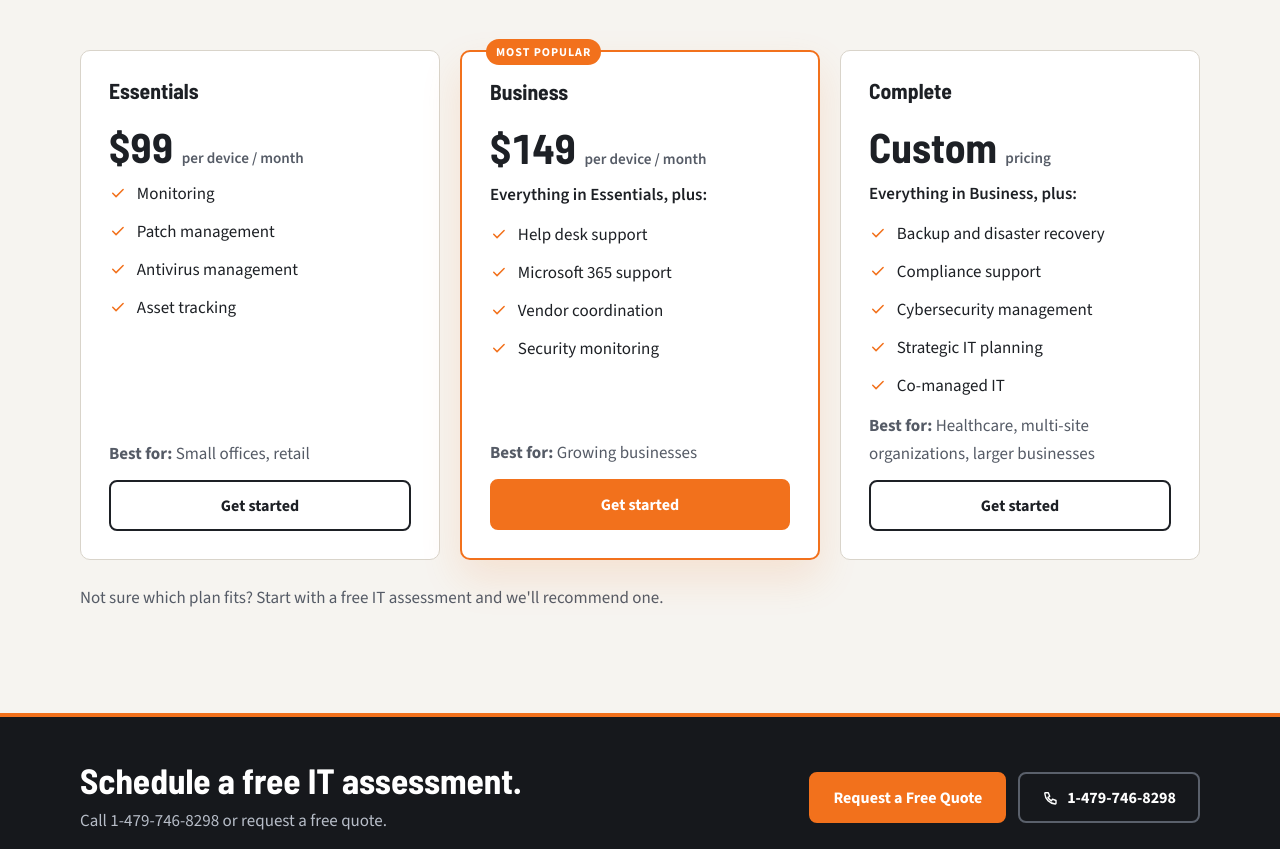
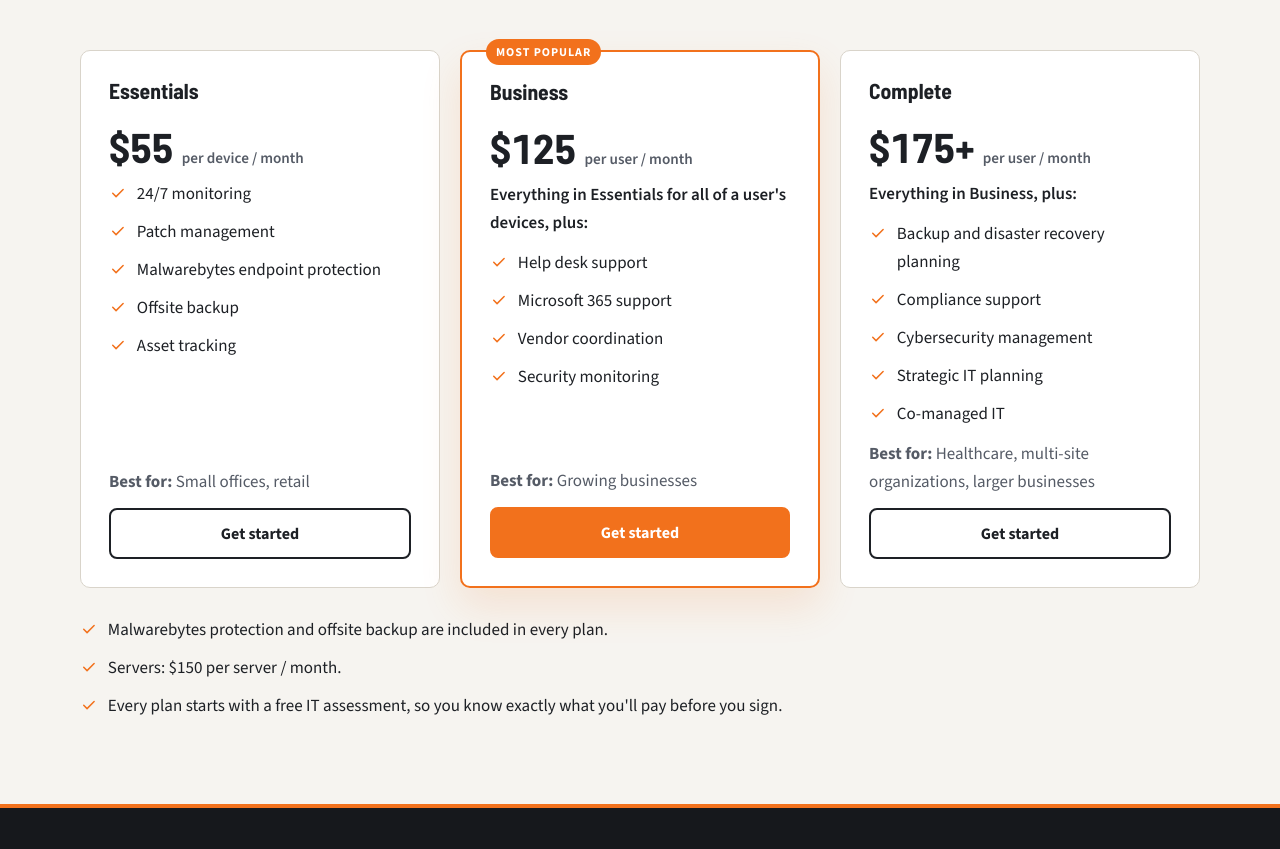
Before and after one commit to phousto/stealthsecurityar-site., a plain HTML site: page managed-it-pricing/index.html in a window 1280 px wide. Shown: the part 520-1369 px from the top of the page. Drawn offline with nearby package versions, Linux system fonts and the light colour scheme.

Commit message:
Production build: pricing and ByteSpeed partners
Co-Authored-By: Claude Opus 5.5 <noreply@anthropic.com>
Claude-Session: https://claude.ai/code/session_01JsxXtH5iZSTGYt2UnzVAUo

```diff
--- a/assets/site.css
+++ b/assets/site.css
@@ -156,3 +156,4 @@ h1,h2,h3,.h2,.h3{font-family:var(--display);line-height:1.1;text-wrap:balance;ma
 .prod p{margin:0 0 .4em}
 .feat-sec{background:var(--white);border-block:1px solid var(--line)}
 .lead-d{font-size:1.15rem;color:var(--muted);max-width:52ch;margin:0 0 22px}
+.pnotes{list-style:none;padding:0;margin:28px 0 0;display:grid;gap:10px}.pnotes li{display:flex;gap:10px}.pnotes .ico{color:var(--accent);margin-top:.25em}
--- a/managed-it-pricing/index.html
+++ b/managed-it-pricing/index.html
@@ -1,7 +1,7 @@
 <!doctype html>
 <html lang="en"><head><meta charset="utf-8"><meta name="viewport" content="width=device-width, initial-scale=1">
-<title>Managed IT Pricing | Stealth Security Arkansas</title><meta name="description" content="Managed IT for Arkansas businesses from $99 per device per month: monitoring, patching, antivirus, help desk, Microsoft 365 and security monitoring."><link rel="canonical" href="https://stealthsecurityar.com/managed-it-pricing">
-<meta property="og:type" content="website"><meta property="og:title" content="Managed IT Pricing | Stealth Security Arkansas"><meta property="og:description" content="Managed IT for Arkansas businesses from $99 per device per month: monitoring, patching, antivirus, help desk, Microsoft 365 and security monitoring."><meta property="og:url" content="https://stealthsecurityar.com/managed-it-pricing"><meta property="og:site_name" content="Stealth Security">
+<title>Managed IT Pricing | Stealth Security Arkansas</title><meta name="description" content="Managed IT for Arkansas businesses from $55 per device per month, with Malwarebytes and offsite backup included. Help desk plans from $125 per user."><link rel="canonical" href="https://stealthsecurityar.com/managed-it-pricing">
+<meta property="og:type" content="website"><meta property="og:title" content="Managed IT Pricing | Stealth Security Arkansas"><meta property="og:description" content="Managed IT for Arkansas businesses from $55 per device per month, with Malwarebytes and offsite backup included. Help desk plans from $125 per user."><meta property="og:url" content="https://stealthsecurityar.com/managed-it-pricing"><meta property="og:site_name" content="Stealth Security">
 <meta name="theme-color" content="#16181c"><link rel="icon" href="/assets/favicon-48.png" type="image/png"><link rel="apple-touch-icon" href="/assets/apple-touch-icon.png"><meta property="og:image" content="https://stealthsecurityar.com/assets/logo-dark.png">
 <link rel="preconnect" href="https://fonts.googleapis.com"><link rel="preconnect" href="https://fonts.gstatic.com" crossorigin>
 <link rel="stylesheet" href="https://fonts.googleapis.com/css2?family=Barlow+Semi+Condensed:wght@600;700&family=Jost:wght@500;700&family=Source+Sans+3:wght@400;600;700&display=swap">
@@ -20,15 +20,15 @@
 <li><a href="/about">About</a></li>
 <li><a class="btn btn-sm" href="/contact">Get a Quote</a></li>
 </ul></nav></div></header><main id="main"><section class="hero"><div class="wrap"><nav class="crumbs" aria-label="Breadcrumb"><ol><li><a href="/">Home</a></li><li aria-current="page">IT Pricing</li></ol></nav><p class="eyebrow">Managed IT</p><h1>Managed IT pricing</h1><p class="lead">Predictable monthly support, priced per device.</p></div></section><section class="sec"><div class="wrap"><div class="tiers"><div class="tier">
-<h2 class="h3">Essentials</h2><p class="price">$99 <span>per device / month</span></p>
-<ul class="ticks"><li><svg class="ico" viewBox="0 0 24 24" aria-hidden="true"><path d="M5 12.5l4.5 4.5L19 7.5"/></svg>Monitoring</li><li><svg class="ico" viewBox="0 0 24 24" aria-hidden="true"><path d="M5 12.5l4.5 4.5L19 7.5"/></svg>Patch management</li><li><svg class="ico" viewBox="0 0 24 24" aria-hidden="true"><path d="M5 12.5l4.5 4.5L19 7.5"/></svg>Antivirus management</li><li><svg class="ico" viewBox="0 0 24 24" aria-hidden="true"><path d="M5 12.5l4.5 4.5L19 7.5"/></svg>Asset tracking</li></ul>
+<h2 class="h3">Essentials</h2><p class="price">$55 <span>per device / month</span></p>
+<ul class="ticks"><li><svg class="ico" viewBox="0 0 24 24" aria-hidden="true"><path d="M5 12.5l4.5 4.5L19 7.5"/></svg>24/7 monitoring</li><li><svg class="ico" viewBox="0 0 24 24" aria-hidden="true"><path d="M5 12.5l4.5 4.5L19 7.5"/></svg>Patch management</li><li><svg class="ico" viewBox="0 0 24 24" aria-hidden="true"><path d="M5 12.5l4.5 4.5L19 7.5"/></svg>Malwarebytes endpoint protection</li><li><svg class="ico" viewBox="0 0 24 24" aria-hidden="true"><path d="M5 12.5l4.5 4.5L19 7.5"/></svg>Offsite backup</li><li><svg class="ico" viewBox="0 0 24 24" aria-hidden="true"><path d="M5 12.5l4.5 4.5L19 7.5"/></svg>Asset tracking</li></ul>
 <p class="best"><b>Best for:</b> Small offices, retail</p><a class="btn btn-ghost-dark" href="/contact">Get started</a></div><div class="tier feat"><p class="flag">Most popular</p>
-<h2 class="h3">Business</h2><p class="price">$149 <span>per device / month</span></p>
-<p class="intro">Everything in Essentials, plus:</p><ul class="ticks"><li><svg class="ico" viewBox="0 0 24 24" aria-hidden="true"><path d="M5 12.5l4.5 4.5L19 7.5"/></svg>Help desk support</li><li><svg class="ico" viewBox="0 0 24 24" aria-hidden="true"><path d="M5 12.5l4.5 4.5L19 7.5"/></svg>Microsoft 365 support</li><li><svg class="ico" viewBox="0 0 24 24" aria-hidden="true"><path d="M5 12.5l4.5 4.5L19 7.5"/></svg>Vendor coordination</li><li><svg class="ico" viewBox="0 0 24 24" aria-hidden="true"><path d="M5 12.5l4.5 4.5L19 7.5"/></svg>Security monitoring</li></ul>
+<h2 class="h3">Business</h2><p class="price">$125 <span>per user / month</span></p>
+<p class="intro">Everything in Essentials for all of a user&#x27;s devices, plus:</p><ul class="ticks"><li><svg class="ico" viewBox="0 0 24 24" aria-hidden="true"><path d="M5 12.5l4.5 4.5L19 7.5"/></svg>Help desk support</li><li><svg class="ico" viewBox="0 0 24 24" aria-hidden="true"><path d="M5 12.5l4.5 4.5L19 7.5"/></svg>Microsoft 365 support</li><li><svg class="ico" viewBox="0 0 24 24" aria-hidden="true"><path d="M5 12.5l4.5 4.5L19 7.5"/></svg>Vendor coordination</li><li><svg class="ico" viewBox="0 0 24 24" aria-hidden="true"><path d="M5 12.5l4.5 4.5L19 7.5"/></svg>Security monitoring</li></ul>
 <p class="best"><b>Best for:</b> Growing businesses</p><a class="btn" href="/contact">Get started</a></div><div class="tier">
-<h2 class="h3">Complete</h2><p class="price">Custom <span>pricing</span></p>
-<p class="intro">Everything in Business, plus:</p><ul class="ticks"><li><svg class="ico" viewBox="0 0 24 24" aria-hidden="true"><path d="M5 12.5l4.5 4.5L19 7.5"/></svg>Backup and disaster recovery</li><li><svg class="ico" viewBox="0 0 24 24" aria-hidden="true"><path d="M5 12.5l4.5 4.5L19 7.5"/></svg>Compliance support</li><li><svg class="ico" viewBox="0 0 24 24" aria-hidden="true"><path d="M5 12.5l4.5 4.5L19 7.5"/></svg>Cybersecurity management</li><li><svg class="ico" viewBox="0 0 24 24" aria-hidden="true"><path d="M5 12.5l4.5 4.5L19 7.5"/></svg>Strategic IT planning</li><li><svg class="ico" viewBox="0 0 24 24" aria-hidden="true"><path d="M5 12.5l4.5 4.5L19 7.5"/></svg>Co-managed IT</li></ul>
-<p class="best"><b>Best for:</b> Healthcare, multi-site organizations, larger businesses</p><a class="btn btn-ghost-dark" href="/contact">Get started</a></div></div><p class="note">Not sure which plan fits? Start with a free IT assessment and we'll recommend one.</p></div></section><section class="band"><div class="wrap band-in"><div><h2>Schedule a free IT assessment.</h2><p>Call 1-479-746-8298 or request a free quote.</p></div>
+<h2 class="h3">Complete</h2><p class="price">$175+ <span>per user / month</span></p>
+<p class="intro">Everything in Business, plus:</p><ul class="ticks"><li><svg class="ico" viewBox="0 0 24 24" aria-hidden="true"><path d="M5 12.5l4.5 4.5L19 7.5"/></svg>Backup and disaster recovery planning</li><li><svg class="ico" viewBox="0 0 24 24" aria-hidden="true"><path d="M5 12.5l4.5 4.5L19 7.5"/></svg>Compliance support</li><li><svg class="ico" viewBox="0 0 24 24" aria-hidden="true"><path d="M5 12.5l4.5 4.5L19 7.5"/></svg>Cybersecurity management</li><li><svg class="ico" viewBox="0 0 24 24" aria-hidden="true"><path d="M5 12.5l4.5 4.5L19 7.5"/></svg>Strategic IT planning</li><li><svg class="ico" viewBox="0 0 24 24" aria-hidden="true"><path d="M5 12.5l4.5 4.5L19 7.5"/></svg>Co-managed IT</li></ul>
+<p class="best"><b>Best for:</b> Healthcare, multi-site organizations, larger businesses</p><a class="btn btn-ghost-dark" href="/contact">Get started</a></div></div><ul class="pnotes"><li><svg class="ico" viewBox="0 0 24 24" aria-hidden="true"><path d="M5 12.5l4.5 4.5L19 7.5"/></svg>Malwarebytes protection and offsite backup are included in every plan.</li><li><svg class="ico" viewBox="0 0 24 24" aria-hidden="true"><path d="M5 12.5l4.5 4.5L19 7.5"/></svg>Servers: $150 per server / month.</li><li><svg class="ico" viewBox="0 0 24 24" aria-hidden="true"><path d="M5 12.5l4.5 4.5L19 7.5"/></svg>Every plan starts with a free IT assessment, so you know exactly what you&#x27;ll pay before you sign.</li></ul></div></section><section class="band"><div class="wrap band-in"><div><h2>Schedule a free IT assessment.</h2><p>Call 1-479-746-8298 or request a free quote.</p></div>
 <div class="btns"><a class="btn" href="/contact">Request a Free Quote</a><a class="btn btn-ghost" href="tel:+14797468298"><svg class="ico" viewBox="0 0 24 24" aria-hidden="true"><path d="M5 4h4l2 5-2.5 1.5a11 11 0 0 0 5 5L15 13l5 2v4a1 1 0 0 1-1 1A16 16 0 0 1 4 5a1 1 0 0 1 1-1z"/></svg>1-479-746-8298</a></div></div></section></main><footer class="site-f"><div class="wrap fgrid">
 <div><p class="brand"><img class="mark" src="/assets/mark-light.png" alt="" width="30" height="37"><span class="word"><span class="w1">Stealth</span><span class="w2">Security</span></span></p><p>Arkansas-based security, fire alarm, surveillance and managed IT.</p><p class="lic-f"><svg class="ico" viewBox="0 0 24 24" aria-hidden="true"><path d="M12 3l7 3v5.5c0 4.4-3 8.1-7 9.5-4-1.4-7-5.1-7-9.5V6z"/><path d="M9 12l2 2 4-4"/></svg>Licensed by the Arkansas State Police<br>Class E Alarm Systems Company (Unrestricted)<br>License CMPY.0003284</p>
 <p><a href="tel:+14797468298">1-479-746-8298</a><br><a href="mailto:support@stealthsecurityar.com">support@stealthsecurityar.com</a><br>Clarksville, Arkansas</p>
```
Also changed, not shown: industries/schools-nonprofits/index.html (+1 -1 lines), services/cctv-surveillance/index.html (+1 -1 lines), services/managed-it/index.html (+5 -5 lines).
